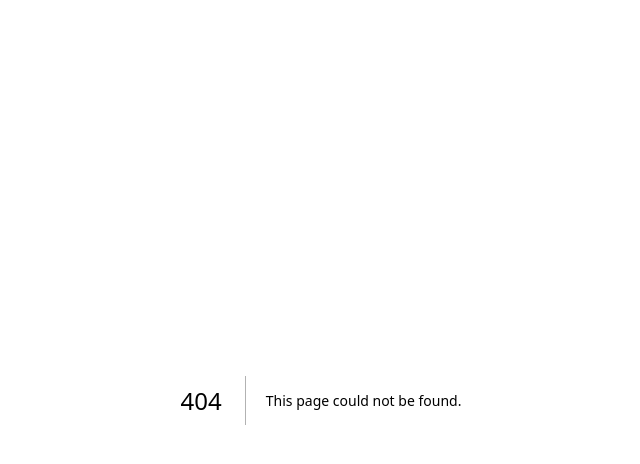
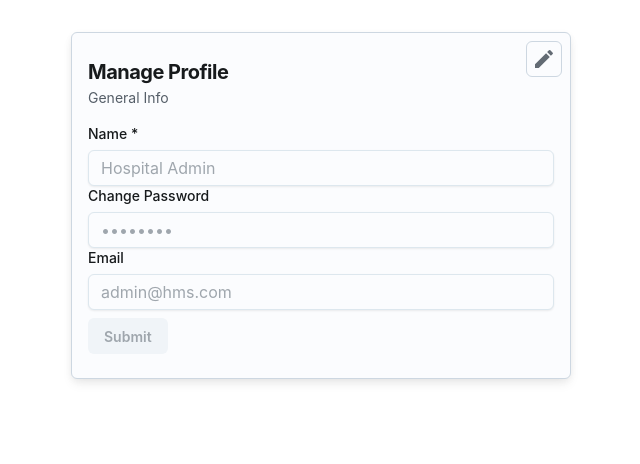
Before and after one commit to shubhujais15/Hospital-Workflow-Management, a Next.js app in the folder client/: page /profile in a window 1280 px wide. Before the commit this address had no page. Shown: the top 464 px of the page, without its empty margins (319-959 px from the left). Built offline with nearby package versions, Linux system fonts and the light colour scheme.

Commit message:
created profile edit page

```diff
--- /dev/null
+++ b/client/src/app/(dash)/profile/page.tsx
@@ -0,0 +1,117 @@
+'use client'
+
+import React, { useState } from 'react'
+import { CssVarsProvider, useColorScheme } from '@mui/joy/styles'
+import Sheet from '@mui/joy/Sheet'
+import Typography from '@mui/joy/Typography'
+import FormControl from '@mui/joy/FormControl'
+import FormLabel from '@mui/joy/FormLabel'
+import Input from '@mui/joy/Input'
+import Button from '@mui/joy/Button'
+import IconButton from '@mui/joy/IconButton'
+import { Edit, Check } from '@mui/icons-material'
+
+export default function Profile() {
+  const [isEditing, setIsEditing] = useState(false)
+  const [formData, setFormData] = useState({
+    name: 'Hospital Admin',
+    password: '********',
+    email: 'admin@hms.com',
+  })
+
+  const handleEdit = () => {
+    setIsEditing(!isEditing)
+  }
+
+  const handleChange = (e: React.ChangeEvent<HTMLInputElement>) => {
+    const { name, value } = e.target
+    setFormData(prev => ({ ...prev, [name]: value }))
+  }
+
+  const handleSubmit = (e: React.FormEvent) => {
+    e.preventDefault()
+    setIsEditing(false)
+    // Here you would typically send the updated data to your backend
+    console.log('Updated data:', formData)
+  }
+
+  return (
+    <CssVarsProvider>
+      <Sheet
+        sx={{
+          width: '100%',
+          maxWidth: 500,
+          mx: 'auto', // margin left & right
+          my: 4, // margin top & bottom
+          py: 3, // padding top & bottom
+          px: 2, // padding left & right
+          display: 'flex',
+          flexDirection: 'column',
+          gap: 2,
+          borderRadius: 'sm',
+          boxShadow: 'md',
+        }}
+        variant="outlined"
+      >
+        <div>
+          <Typography level="h4" component="h1">
+            <b>Manage Profile</b>
+          </Typography>
+          <Typography level="body-sm">General Info</Typography>
+        </div>
+        <form onSubmit={handleSubmit}>
+          <FormControl>
+            <FormLabel>Name *</FormLabel>
+            <Input
+              name="name"
+              required
+              value={formData.name}
+              onChange={handleChange}
+              disabled={!isEditing}
+            />
+          </FormControl>
+          <FormControl>
+            <FormLabel>Change Password</FormLabel>
+            <Input
+              name="password"
+              type="password"
+              value={formData.password}
+              onChange={handleChange}
+              disabled={!isEditing}
+            />
+          </FormControl>
+          <FormControl>
+            <FormLabel>Email</FormLabel>
+            <Input
+              name="email"
+              type="email"
+              value={formData.email}
+              onChange={handleChange}
+              disabled={!isEditing}
+            />
+          </FormControl>
+          <Button
+            sx={{ mt: 1 /* margin top */ }}
+            type="submit"
+            color="primary"
+            disabled={!isEditing}
+          >
+            Submit
+          </Button>
+        </form>
+        <IconButton
+          variant="outlined"
+          color={isEditing ? "success" : "neutral"}
+          onClick={handleEdit}
+          sx={{
+            position: 'absolute',
+            top: '0.5rem',
+            right: '0.5rem',
+          }}
+        >
+          {isEditing ? <Check /> : <Edit />}
+        </IconButton>
+      </Sheet>
+    </CssVarsProvider>
+  )
+}
```
